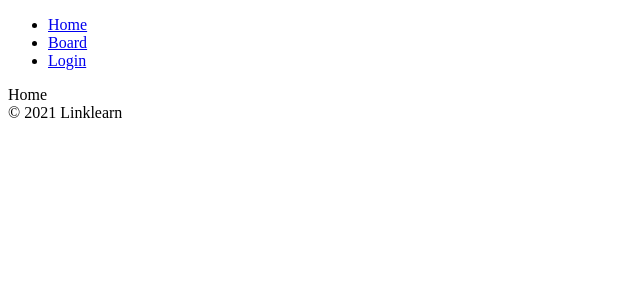
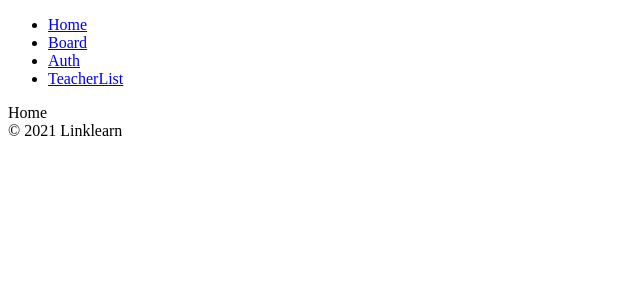
Before and after one commit to 1st-WnC-Programming/Linklearn, a React (Create React App) app in the folder front-end/: page /#/ in a window 1280 px wide. Shown: the top 300 px of the page, without its empty margins (0-640 px from the left). Built offline with nearby package versions, Linux system fonts and the light colour scheme.

Commit message:
update router

```diff
--- a/front-end/src/Components/Nav.js
+++ b/front-end/src/Components/Nav.js
@@ -1,19 +1,21 @@
-import React from "react";
-import { Link } from "react-router-dom";
+import React from 'react';
+import { Link } from 'react-router-dom';
 
 const Navigation = () => {
   return (
     <nav>
       <ul>
         <li>
-          <Link to="/">Home</Link>
+          <Link to='/'>Home</Link>
         </li>
         <li>
-          <Link to="/Board">Board</Link>
+          <Link to='/Board'>Board</Link>
         </li>
-
         <li>
-          <Link to="/Login">Login</Link>
+          <Link to='/Auth'>Auth</Link>
+        </li>
+        <li>
+          <Link to='/TeacherList'>TeacherList</Link>
         </li>
       </ul>
     </nav>
--- a/front-end/src/Components/Router.js
+++ b/front-end/src/Components/Router.js
@@ -1,19 +1,19 @@
-import { HashRouter as Router, Route, Routes } from "react-router-dom";
-import Board from "../routes/Board";
-import Home from "../routes/Home";
-import Login from "../routes/Auth";
-import Navigation from "./Nav";
-import TeacherList from "../routes/TeacherList";
+import { HashRouter as Router, Route, Routes } from 'react-router-dom';
+import Board from '../routes/Board';
+import Home from '../routes/Home';
+import Auth from '../routes/Auth';
+import Navigation from './Nav';
+import TeacherList from '../routes/TeacherList';
 
 const AppRouter = () => {
   return (
     <Router>
       <Navigation />
       <Routes>
-        <Route path="/" element={<Home />} />
-        <Route path="/Board" element={<Board />} />
-        <Route path="/Login" element={<Login />} />
-        <Route path="/TeacherList" element={<TeacherList />} />
+        <Route path='/' element={<Home />} />
+        <Route path='/Board' element={<Board />} />
+        <Route path='/Auth' element={<Auth />} />
+        <Route path='/TeacherList' element={<TeacherList />} />
       </Routes>
     </Router>
   );
```
